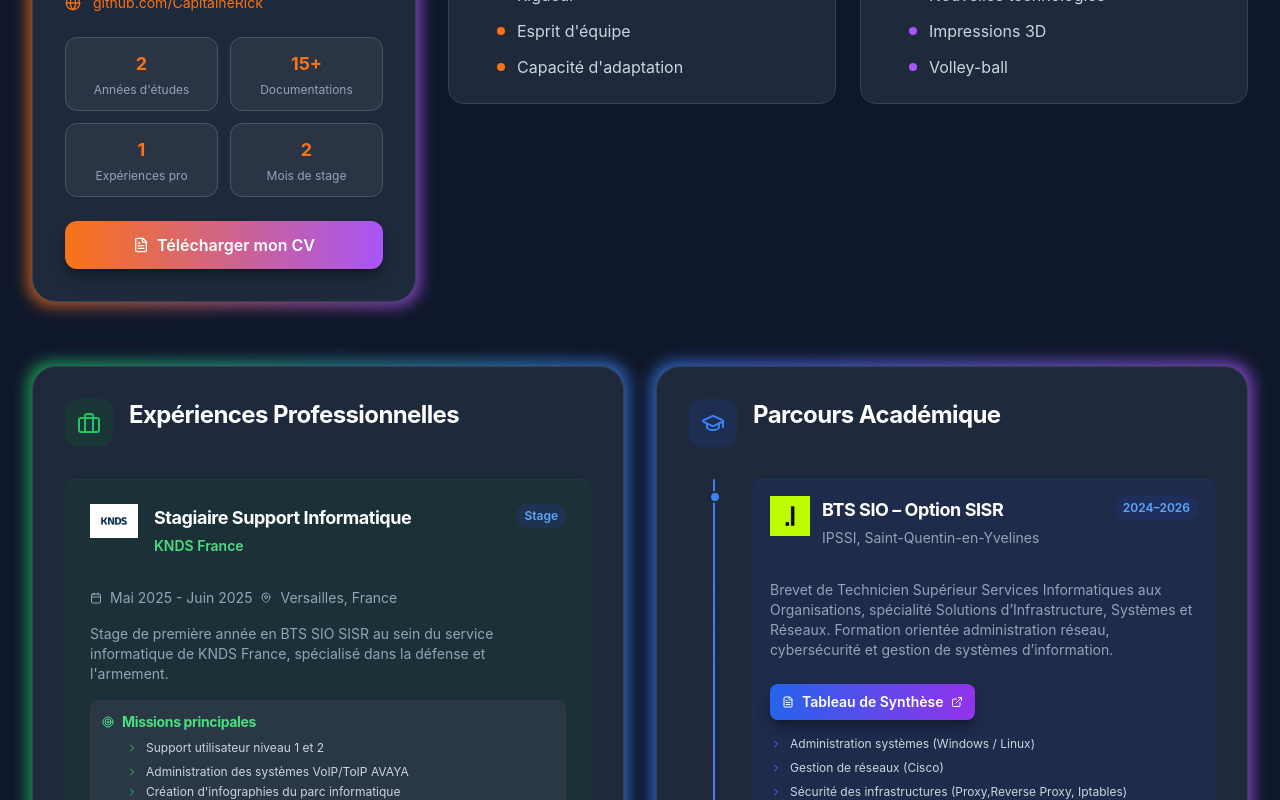
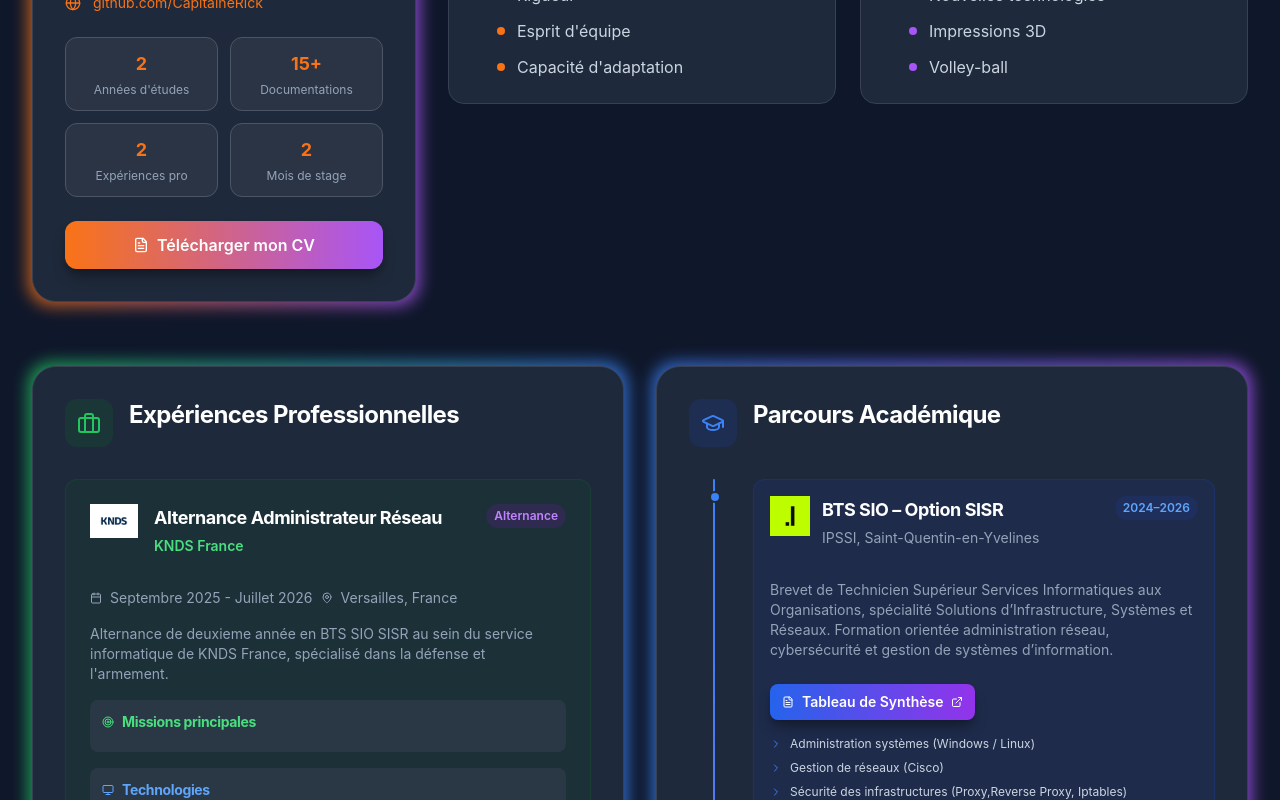
Before and after one commit to CapitaineRick/Portfolio, a React (Vite) app: page / in a window 1280 px wide. Shown: the part 1520-2320 px from the top of the page. Built offline with nearby package versions, Linux system fonts and the light colour scheme.

Commit message:
background and CV

```diff
--- a/index.html
+++ b/index.html
@@ -99,7 +99,7 @@
     <link rel="dns-prefetch" href="//analytics.vercel.com">
     <link rel="dns-prefetch" href="//vitals.vercel-insights.com">
   </head>
-  <body>
+  <body style="background-color: #0f172a;">
     <div id="root"></div>
     <script type="module" src="./src/main.tsx"></script>
     <script defer src="https://analytics.vercel.com/script.js" data-website-id="71cd8fd"></script>
--- a/src/data/experienceData.ts
+++ b/src/data/experienceData.ts
@@ -12,6 +12,21 @@ export interface Experience {
 }
 
 export const experienceData: Experience[] = [
+    {
+    id: 'alternance1-knds',
+    title: 'Alternance Administrateur Réseau',
+    company: 'KNDS France',
+    logo: '/images/logo-knds-logo.webp',
+    period: 'Septembre 2025 - Juillet 2026',
+    location: 'Versailles, France',
+    description: 'Alternance de deuxieme année en BTS SIO SISR au sein du service informatique de KNDS France, spécialisé dans la défense et l\'armement.',
+    type: 'alternance',
+    missions: [
+
+    ],
+    technologies: [
+    ]
+  },
   {
     id: 'stage-knds',
     title: 'Stagiaire Support Informatique',
@@ -36,4 +51,5 @@ export const experienceData: Experience[] = [
       'Netbox'
     ]
   }
+
 ];
```
Also changed, not shown: 1 other file (tests, documents, lock files or other folders).
